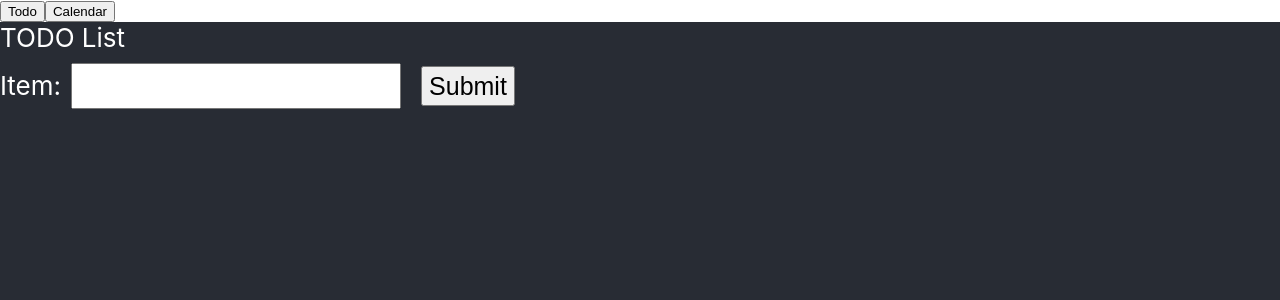
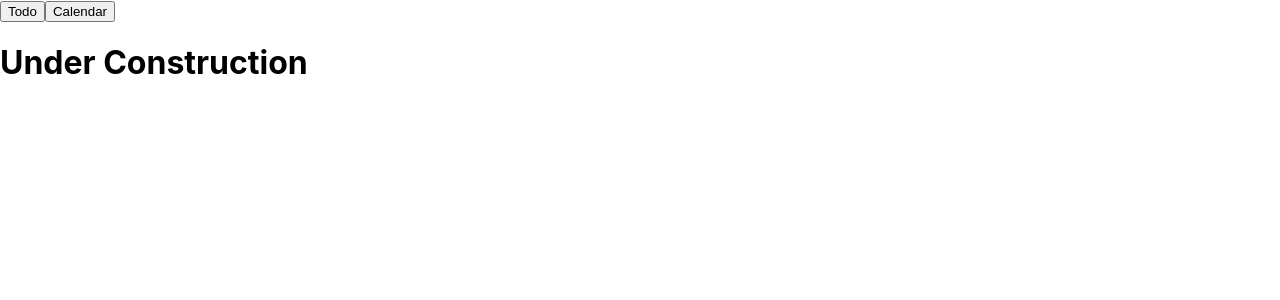
Before and after one commit to lachlanmerrill/coriander, a React (Create React App) app: page / in a window 1280 px wide. Both pictures are taken after a click on the button "Calendar". Shown: the top 300 px of the page. Built offline with nearby package versions, Linux system fonts and the light colour scheme.

Commit message:
Implemented an under construction banner to prove mode switching and persistent state works when selecting calendar or todo list options

```diff
--- a/src/App.js
+++ b/src/App.js
@@ -28,6 +28,12 @@ class App extends Component {
     render() {
       switch(this.state.options[this.state.index]) {
         case 'Calendar':
+            return (
+                <div className="App">
+                    <NavBar select_item_callback={this.navBarCallback} options={this.state.options}/>
+                    <h1>Under Construction</h1>
+                </div>
+            );
         case 'Todo':
         default:
         return (
```
